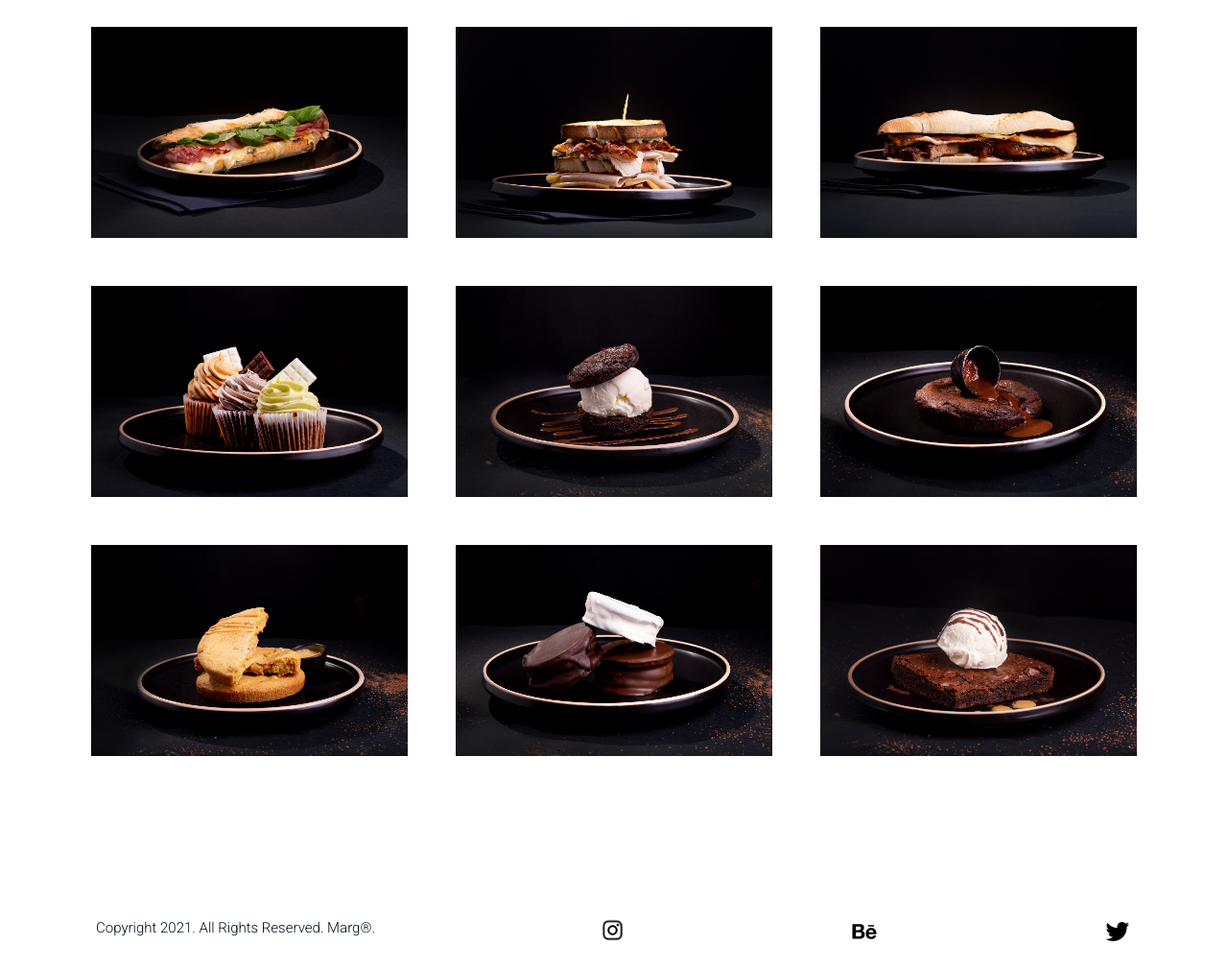
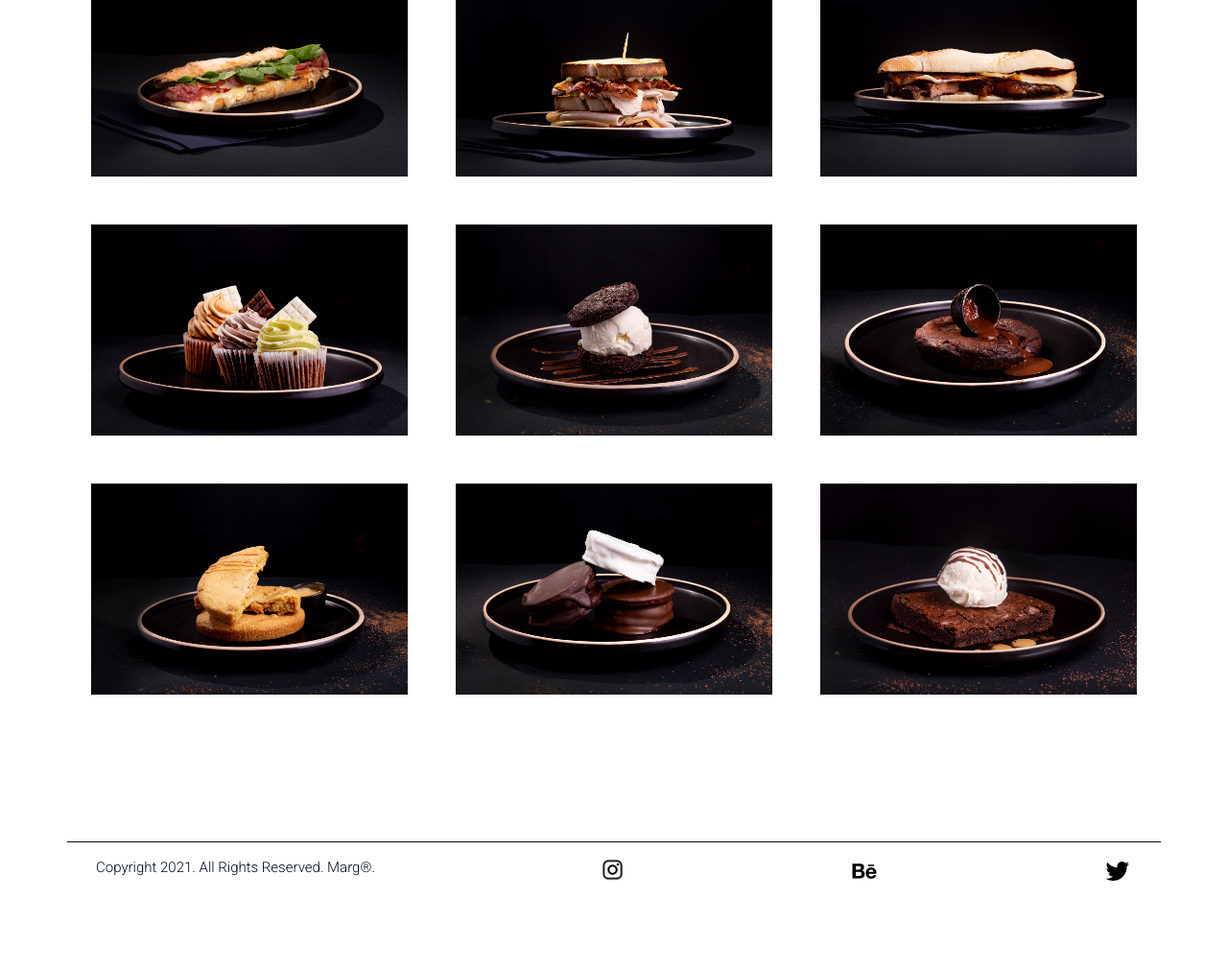
Before and after one commit to MarinaGuinle/Proyecto-integrador, a website: page portfolio1.html in a window 1280 px wide. Shown: the part 352-1362 px from the top of the page at 96% size. After the commit the page ends 1299 px from the top, so only its background shows below. Drawn offline with nearby package versions, Linux system fonts and the light colour scheme.

Commit message:
first commit

```diff
--- a/SCSS/components/_footer.scss
+++ b/SCSS/components/_footer.scss
@@ -4,6 +4,12 @@ footer{
   background-color: #fff;
   width: 100%;
   height: 60px;
+  border-top:1px solid #010e1e;
+
+
+
+
+
 
   .footer-container {
     @extend %space-between;
--- a/SCSS/components/_portfolios.scss
+++ b/SCSS/components/_portfolios.scss
@@ -1,6 +1,6 @@
 
 .portfolio-gula{
-  padding-top: 7%;
+  padding-top: 2%;
 
     .col-sm {
      margin:0;
```
Also changed, not shown: CSS/style.css, 1 other file.
